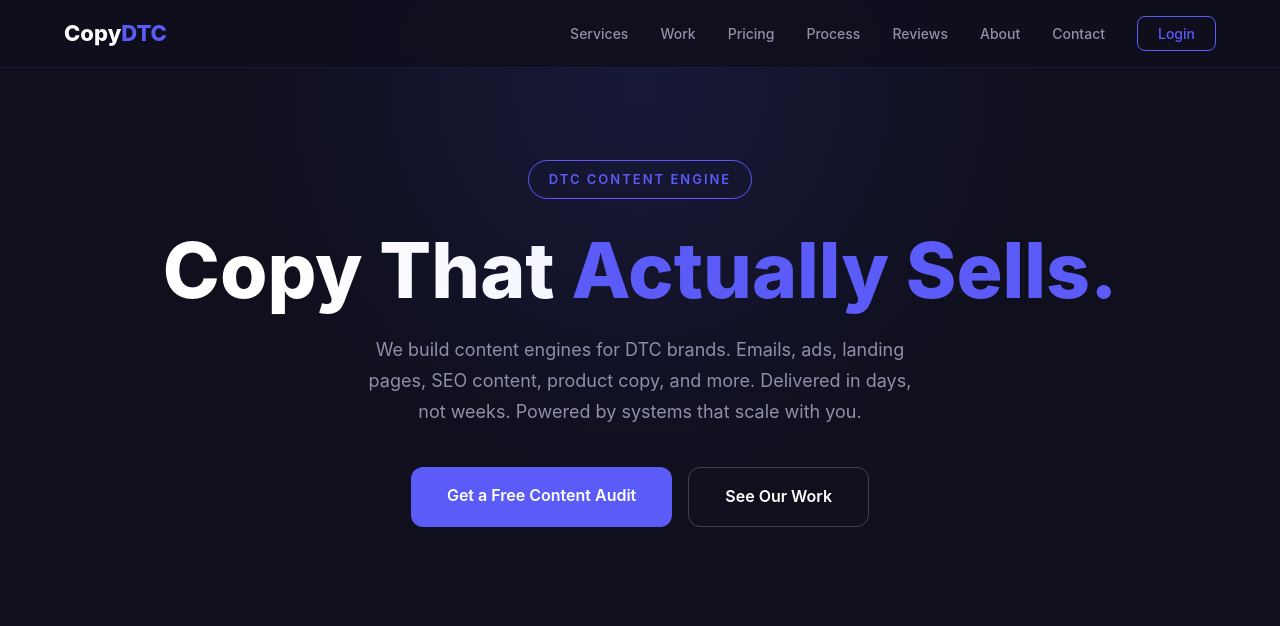
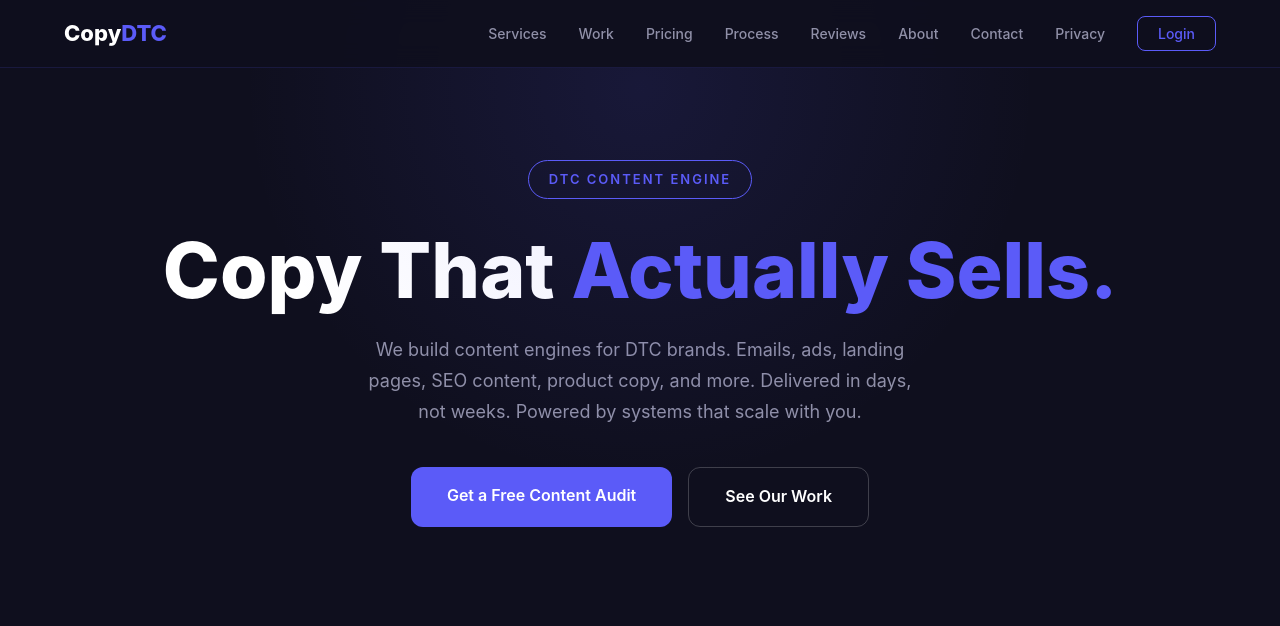
Before and after one commit to bradbieselin/Copywrite, a Flask app: page / in a window 1280 px wide. Shown: the top 626 px of the page. Run offline with Flask 3, Linux system fonts and the light colour scheme; some libraries are stand-ins or nearby versions.

Commit message:
Add Privacy link to nav for mobile accessibility
Privacy was hidden from the footer on mobile but wasn't in the
hamburger nav menu. Adding it ensures it remains accessible on
all screen sizes.

https://claude.ai/code/session_01MpVEzSGQC4o2kdyHm6ZVbt

```diff
--- a/templates/landing.html
+++ b/templates/landing.html
@@ -792,6 +792,7 @@
                 <li><a href="#reviews">Reviews</a></li>
                 <li><a href="#about">About</a></li>
                 <li><a href="#contact">Contact</a></li>
+                <li><a href="/privacy">Privacy</a></li>
                 <li><a href="/portal/login" class="nav-cta">Login</a></li>
             </ul>
         </div>
```
